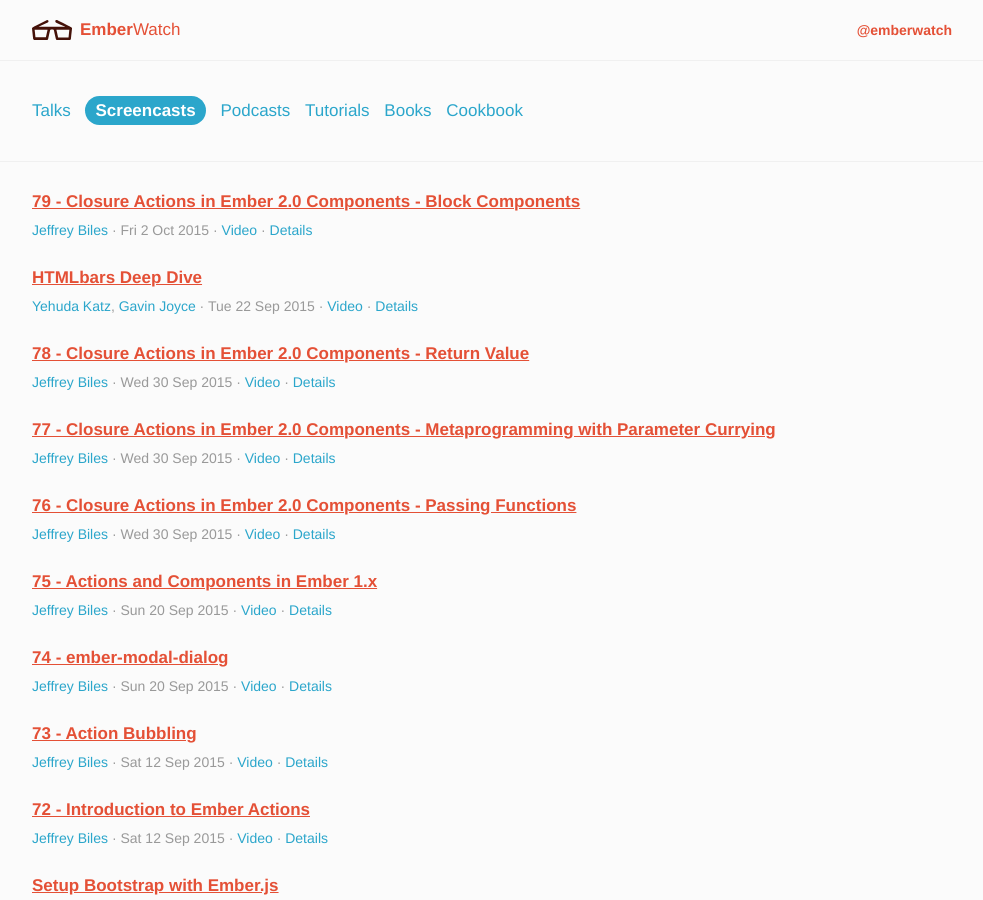
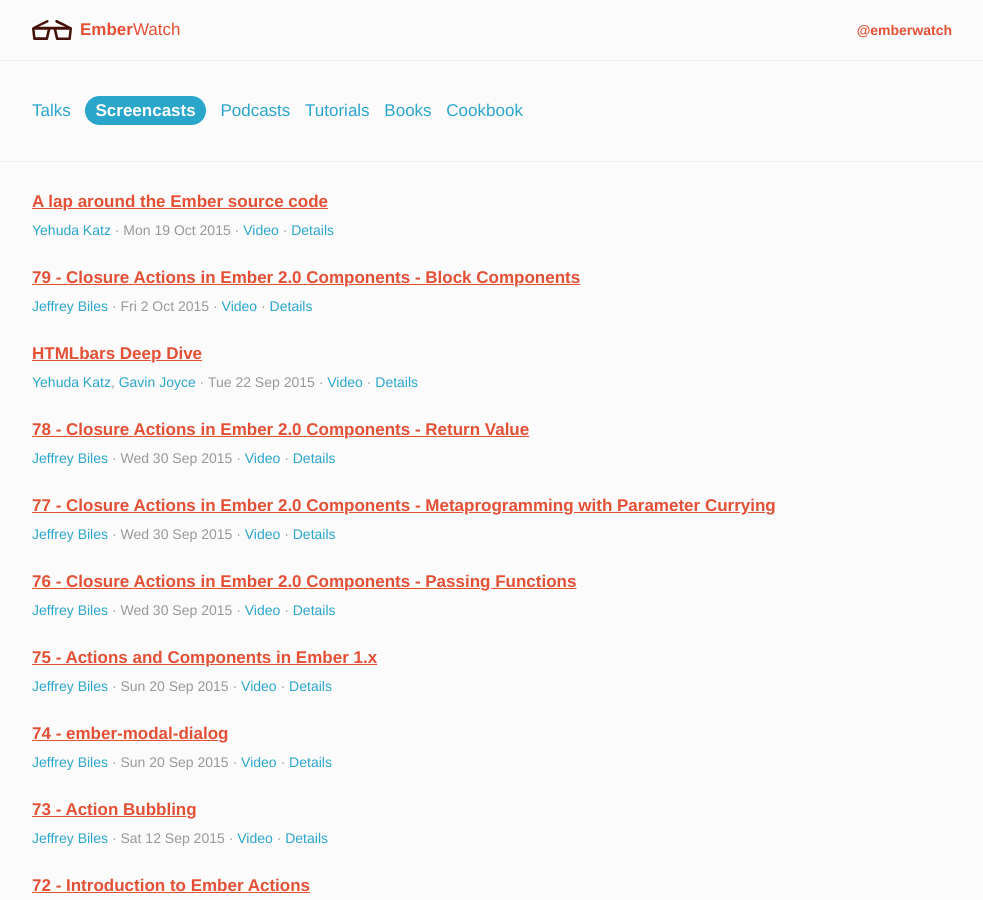
Before and after one commit to emberwatch/emberwatch, a Jekyll site: the page built from screencasts.html, in a window 1280 px wide and 900 px high. Shown: the whole window, without its empty margins (148-1131 px from the left). Built offline with Jekyll 4.4.1, drawn with Linux system fonts in a browser that asks for light colours; Markdown is read by kramdown in place of the engine named in the settings; comment, search, counter and statistics services are not loaded.

Commit message:
[Screencast] A lap around the Ember source code

```diff
--- a/_data/screencasts.yml
+++ b/_data/screencasts.yml
@@ -1,4 +1,11 @@
 ---
+- title: 'A lap around the Ember source code'
+  author_ids:
+  - 1
+  date: '2015-10-19'
+  videos:
+  - https://www.youtube.com/watch?v=RN_kVPga9y8
+  url: https://www.youtube.com/watch?v=RN_kVPga9y8
 - title: 79 - Closure Actions in Ember 2.0 Components - Block Components
   author_ids:
   - 58
```
